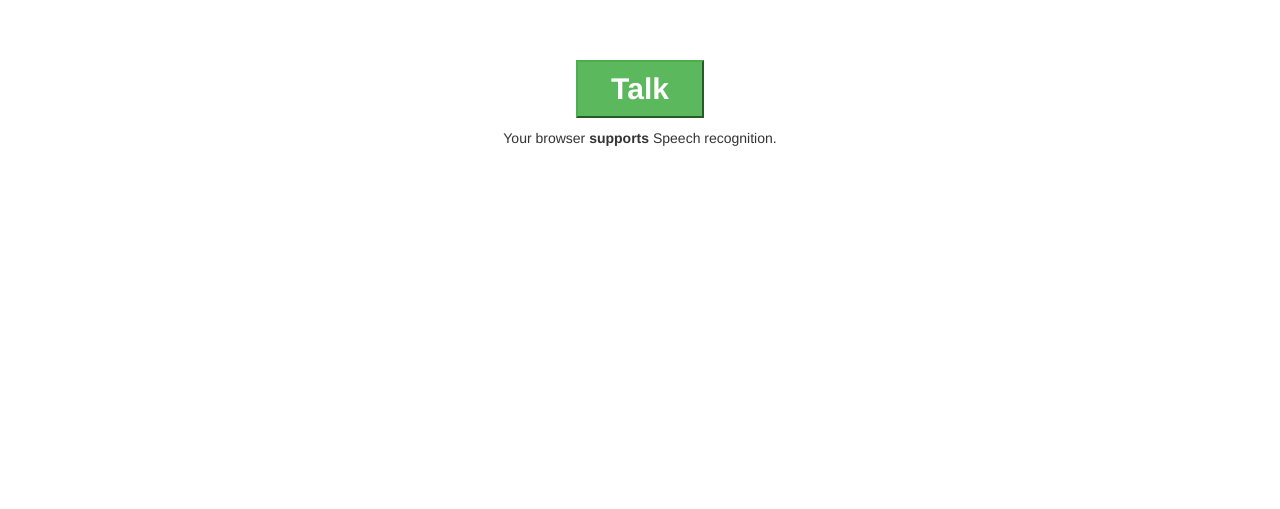
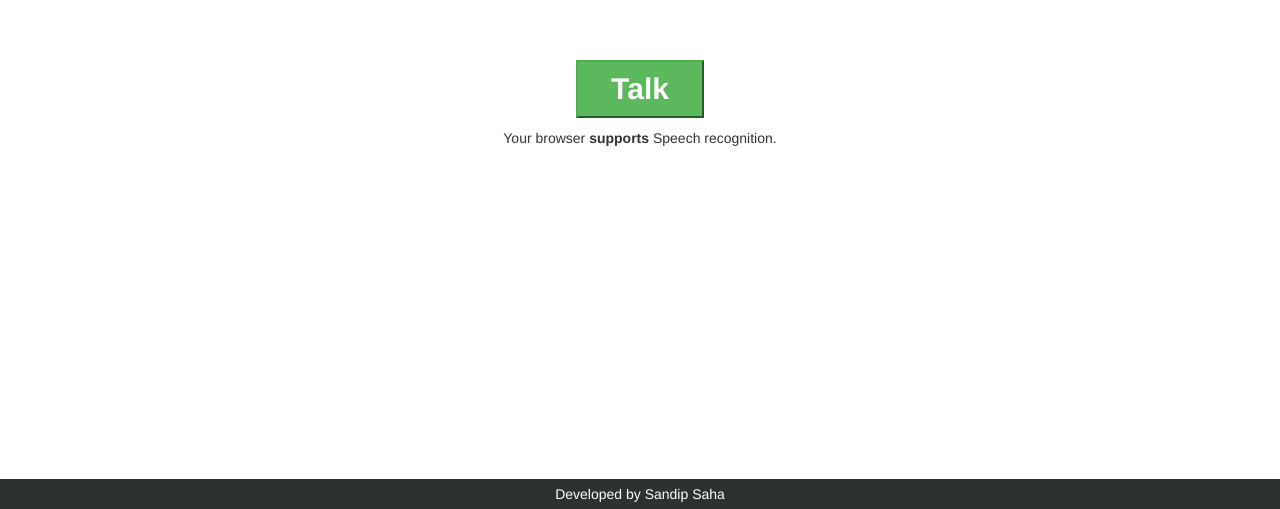
Before and after one commit to sandipsaha597/mean-girl, a plain HTML site: page index.html in a window 1280 px wide. Shown: the part 291-800 px from the top of the page. Drawn offline with nearby package versions, Linux system fonts and the light colour scheme.

Commit message:
Add files via upload

```diff
--- a/index.html
+++ b/index.html
@@ -4,7 +4,7 @@
   <meta charset="UTF-8">
   <meta name="viewport" content="width=device-width, initial-scale=1.0">
   <meta http-equiv="X-UA-Compatible" content="ie=edge">
-  <title>Mean girl 2</title>
+  <title>Mean girl</title>
   <!-- Latest compiled and minified CSS -->
   <link rel="stylesheet" href="https://maxcdn.bootstrapcdn.com/bootstrap/3.3.7/css/bootstrap.min.css" integrity="sha384-BVYiiSIFeK1dGmJRAkycuHAHRg32OmUcww7on3RYdg4Va+PmSTsz/K68vbdEjh4u" crossorigin="anonymous">
   <link
@@ -20,6 +20,7 @@
   <p class="content"></p>
   <p class="supportMsg"></p>
 
+  <footer>Developed by <a href="https://fb.me/webDeveloper.sandip">Sandip Saha</a></footer>
   <script src="main.js"></script>
 </body>
 </html>
--- a/main.css
+++ b/main.css
@@ -14,3 +14,15 @@ body {
 	font-weight: bold;
 	padding: 0.2em 1.1em;
 }
+
+footer {
+	background: #2e3131;
+	color: #fff;
+	position: fixed;
+	bottom: 0;
+	padding: 5px;
+	width: 100%;
+}
+footer a {
+	color: #fff;
+}
```
